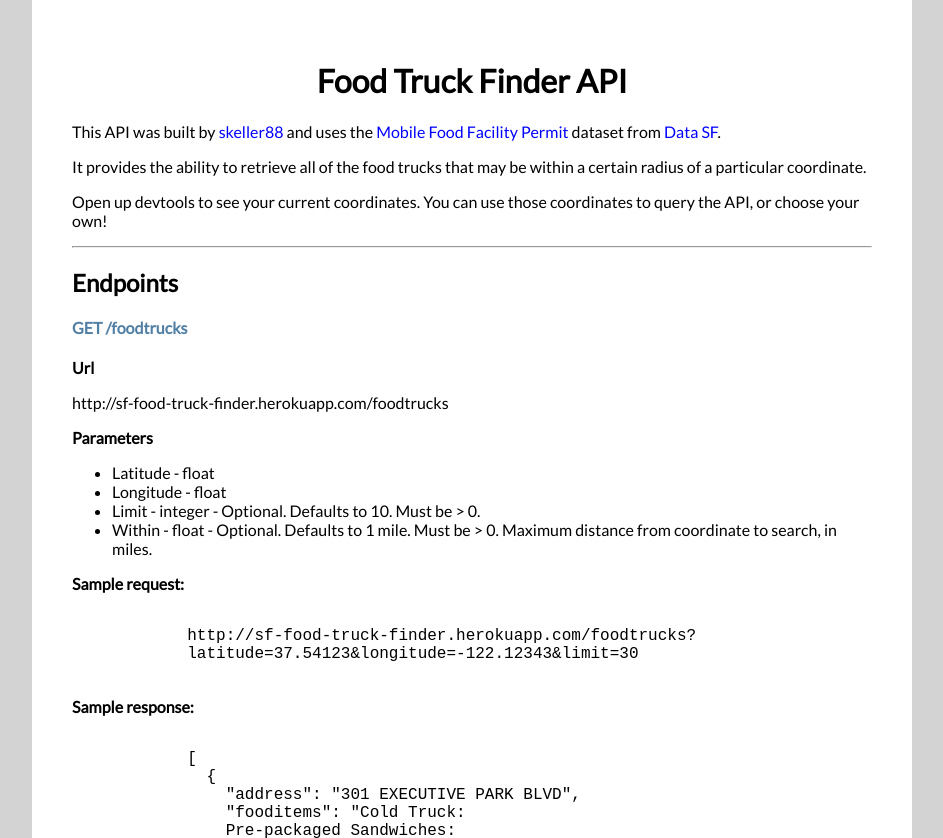
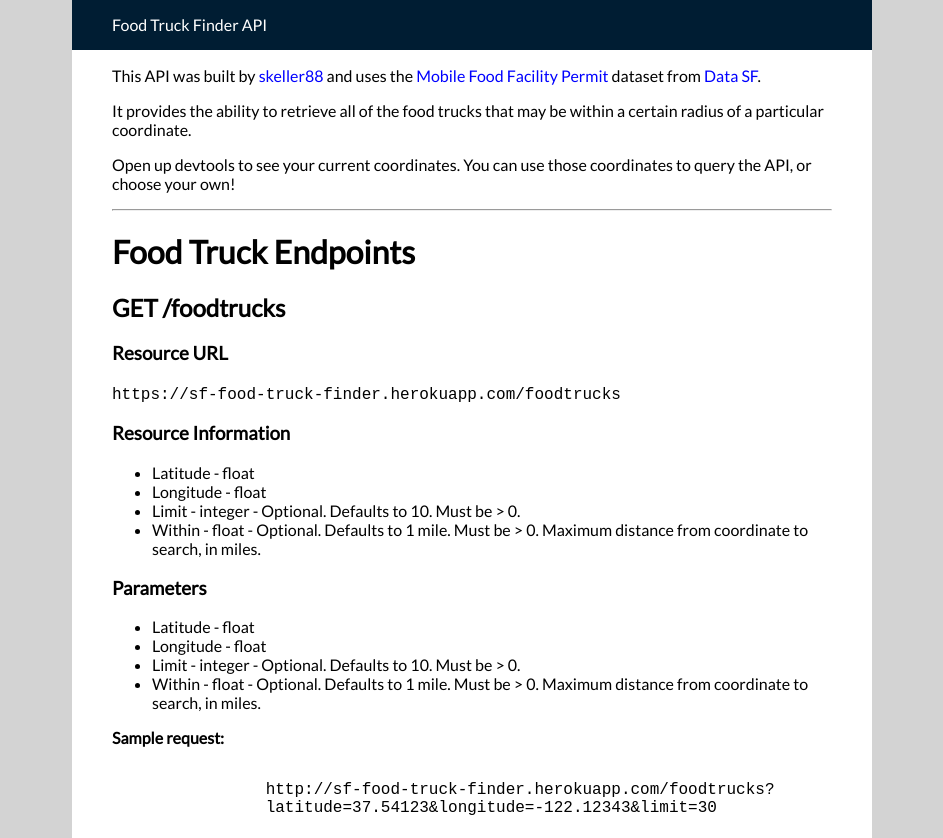
Before and after one commit to skeller88/SF-Food-Truck-Finder-Python, a website: page app/index.html in a window 1280 px wide. Shown: the top 838 px of the page, without its empty margins (168-1111 px from the left). Drawn offline with nearby package versions, Linux system fonts and the light colour scheme; files that its build step writes are made by us from their sources.

Commit message:
Add api page header styling.

```diff
--- a/app/index.html
+++ b/app/index.html
@@ -7,9 +7,10 @@
         <link rel='stylesheet' href='css/main.css'>
     </head>
     <body>
-        <header>
-            <h1 class='sk-page-title'>Food Truck Finder API</h1>
+        <header class='sk-page-title'>
+            <span class='sk-page-title-text'>Food Truck Finder API</span>
         </header>
+        <div class='sk-content'>
             <section>
                 <p>This API was built by <a href='//www.shanemkeller.com'>skeller88</a> and uses the <a href='//data.sfgov.org/Economy-and-Community/Mobile-Food-Facility-Permit/rqzj-sfat'>Mobile Food Facility Permit</a> dataset from <a href='//data.sfgov.org/'>Data SF</a>.</p>
 
@@ -18,12 +19,25 @@
                 <p>Open up devtools to see your current coordinates. You can use those coordinates to query the API, or choose your own!</p>
             </section>
             <hr>
-        <section>
-            <h2>Endpoints</h2>
-            <h4 class='sk-endpoint-title'>GET /foodtrucks</h4>
-            <b>Url</b>
-            <p>http://sf-food-truck-finder.herokuapp.com/foodtrucks</p>
-            <b>Parameters</b>
+            <h1>Food Truck Endpoints</h1>
+            <section class="sk-endpoint">
+                <header>
+                    <h2>
+                        <span class="sk-ep-method"> GET</span>
+                        <span class="sk-ep-url">/foodtrucks</span>
+                    </h2>
+                </header>
+                <h3>Resource URL</h3>
+                <code>https://sf-food-truck-finder.herokuapp.com/foodtrucks</code>
+                <h3>Resource Information</h3>
+                <ul>
+                    <li>Latitude - float </li>
+                    <li>Longitude - float </li>
+                    <li>Limit - integer - Optional. Defaults to 10. Must be > 0.
+                    <li>Within - float - Optional. Defaults to 1 mile. Must be > 0. Maximum distance from coordinate to search, in miles.</li>
+                </ul>
+
+                <h3>Parameters</h3>
                 <ul>
                     <li>Latitude - float </li>
                     <li>Longitude - float </li>
@@ -71,6 +85,7 @@
                 </code></pre>
                 </p>
             </section>
+        </div>
     </body>
     <script src='js/util/geolocation.js'></script>
     <script>
--- a/app/less/main.less
+++ b/app/less/main.less
@@ -1,8 +1,11 @@
 @import 'normalize';
+
+/* Variables */
+@sk-padding-left: 40px;
+
 body {
     background-color: white;
     margin: 0 auto;
-    padding: 40px;
     width: 800px;
 }
 
@@ -11,6 +14,10 @@
     font-family: 'Lato';
     height: 100%;
     width: 100%;
+}
+
+.sk-content {
+    padding: 0 @sk-padding-left;
 }
 
 a, a:visited {
@@ -22,10 +29,16 @@
     text-decoration: underline;
 }
 
-.sk-endpoint-title {
-    color: rgb(81, 127, 164);
+.sk-page-title {
+    background-color: #001d33;
+    color: white;
+    height: 50px;
+    line-height: 50px;
+    width: 100%;
+
+    .sk-page-title-text {
+        padding-left: @sk-padding-left;
+    }
 }
 
-.sk-page-title {
-    text-align: center;
-}
+/* Endpoint */
```
Lines whose indentation alone changed are shown as unchanged.
